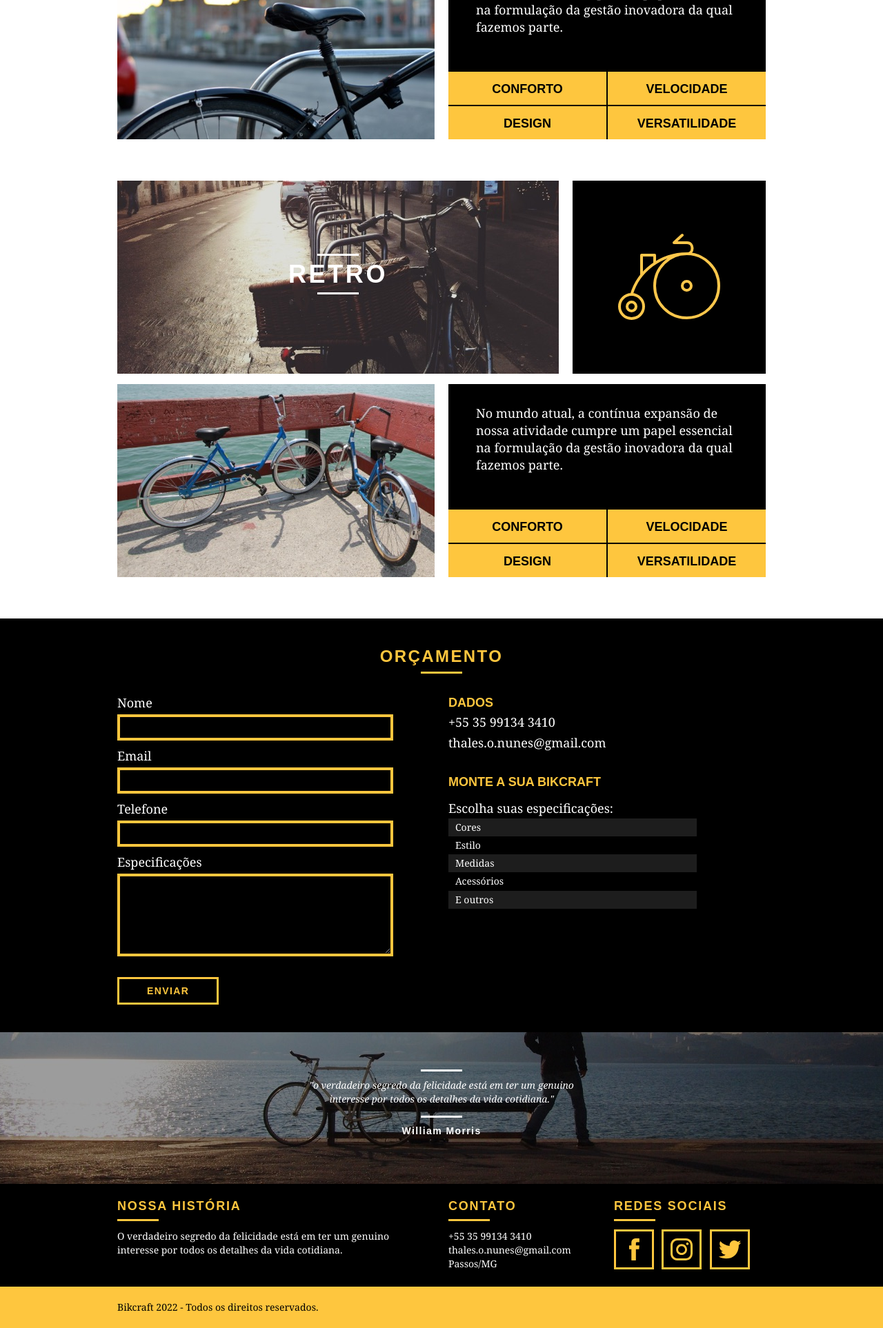
After one commit to thalesonunes/pequenos-projetos, a PHP site: page /produtos.html in a window 1280 px wide. The commit adds this page. Shown: the part 1321-3247 px from the top of the page at 69% size. Run offline with PHP 8.4, Linux system fonts and the light colour scheme.

Commit message:
Página de Produtos finalizada!

```diff
--- a/sabor-caipiria/css/style.css
+++ b/sabor-caipiria/css/style.css
@@ -408,7 +408,7 @@ img{
 /* SOBRE ==================================== */
 
 .interna-sobre{
-    background: url("../img/bg-sobre.jpg");
+    background: url("../img/bg-sobre.jpg") no-repeat center;
     background-size: cover;
 }
 
@@ -432,3 +432,166 @@ img{
 .foto-equipe{
     padding-top: 20px;
 }
+
+
+/* PRODUTOS ==================================== */
+
+.interna-produtos{
+    background: url("../img/bg-produtos.jpg") no-repeat center;
+    background-size: cover;
+}
+
+.produto-item{
+    padding-top: 60px;
+}
+
+.produto-item h2{
+    color: #fff;
+    font-size: 36px;
+    text-transform: uppercase;
+    letter-spacing: .1em;
+    font-weight: bold;
+    position: relative;
+    top: -180px;
+    text-align: center;
+    margin-bottom: -56px; /* por cauda do H2 "fantasma" */
+}
+
+.produto-item h2::after, .produto-item h2::before{
+    content: "";
+    display: block;
+    width: 60px;
+    height: 3px;
+    background-color: #fff;
+    margin: 6px auto;
+}
+
+.produto-icone{
+    background-color: #000;
+    padding: 70px 0;
+}
+.produto-icone img{
+    margin: 0 auto;
+}
+
+.produto-info{
+    background-color: #000;
+}
+.produto-info p{
+    color: #fff;
+    font-size: 18px;
+    line-height: 25px;
+    padding: 30px 40px;
+    height: 182px;
+}
+
+.produto-info ul li{
+    background-color: var(--yellow);
+    text-transform: uppercase;
+    font-size: 18px;
+    font-weight: bold;
+    line-height: 20px;
+    float: left;
+    width: 229px;
+    height: 48px;
+    text-align: center;
+    padding-top: 15px;
+}
+
+.produto-info ul li:nth-child(1), .produto-info ul li:nth-child(2){
+    margin-bottom: 2px;
+}
+
+.produto-info ul li:nth-child(odd){
+    margin-right: 2px;
+}
+
+
+/* Orçamento */
+
+.orcamento{
+    background-color: #000;
+    width: 100%;
+    margin-top: 60px;
+    padding: 40px 0;
+}
+
+.orcamento h2{
+    color: var(--yellow);
+}
+
+.orcamento h2::after{
+    background-color: var(--yellow);
+}
+
+.form{
+    padding-right: 60px;
+}
+
+.form label{
+    display: block;
+    color: #fff;
+    font-family: Georgia, 'Times New Roman', Times, serif;
+    font-size: 18px;
+    line-height: 25px;
+    margin-bottom: 4px;
+}
+
+.form input, .form textarea {
+    display: block;
+    width: 100%;
+    border: 4px solid var(--yellow);
+    background: none;
+    color: #fff;
+    padding: 7px;
+    margin-bottom: 10px;
+    outline: none;
+    font-size: 14px;
+    font-family: Georgia, 'Times New Roman', Times, serif;
+}
+
+.form textarea {
+    height: 120px;
+}
+
+.form button{
+    background: none;
+    padding: 7px 40px;
+    margin-top: 20px;
+}
+
+.orcamento-dados{
+    color: #fff;
+}
+
+.orcamento-dados h3{
+    font-size: 18px;
+    font-weight: bold;
+    line-height: 25px;
+    text-transform: uppercase;
+    color: var(--yellow);
+}
+
+.orcamento-dados p{
+    font-size: 18px;
+    line-height: 30px;
+    font-family: Georgia, 'Times New Roman', Times, serif;
+}
+
+.orcamento-dados ul{
+    padding-right: 100px;
+}
+.orcamento-dados ul li{
+    font-family: Georgia, 'Times New Roman', Times, serif;
+    font-size: 14px;
+    padding: 5px 10px;
+}
+
+.orcamento-dados ul li:nth-child(odd){
+    background-color: #1d1d1d;
+}
+
+.dados-email{
+    margin-top: 30px;
+    margin-bottom: 10px;
+}
--- /dev/null
+++ b/sabor-caipiria/produtos.html
@@ -0,0 +1,207 @@
+<!DOCTYPE html>
+<html lang="pt-br">
+	<head>
+		<meta charset="utf-8">
+		<title>Sabor Caipira</title>
+		<link rel="stylesheet" href="css/normalize.css">
+		<link rel="stylesheet" href="css/reset.css">
+		<link rel="stylesheet" href="css/grid.css">
+		<link rel="stylesheet" href="css/style.css">
+	</head>
+	<body>
+		<header class="header">
+			<div class="container">
+				<a href="index.html" class="grid-4">
+					<img src="img/bikcraft.svg" alt="Logotipo Bikcraft">
+				</a>
+				<nav class="header-menu grid-12">
+					<ul>
+						<li><a href="sobre.html">Sobre</a></li>
+						<li><a href="produtos.html" class="menu-ativo">Produtos</a></li>
+						<li><a href="portfolio.html">Portfólio</a></li>
+						<li><a href="contato.html">Contato</a></li>
+					</ul>
+				</nav>
+			</div>
+		</header>
+
+		<section class="introducao-interna interna-produtos">
+			<div class="container">
+				<h1>Produtos</h1>
+				<p>Conheça todos os nossos produtos</p>
+			</div>
+		</section>
+
+		<section class="container produto-item">
+			<div class="grid-11">
+				<img src="img/produtos/bikcraft-passeio-1.jpg" alt="Passeio 1">
+				<h2>Passeio</h2>
+			</div>
+			<div class="grid-5 produto-icone">
+				<img src="img/produtos/passeio.svg" alt="Passeio 1 - ícone">
+			</div>
+			<div class="grid-8">
+				<img src="img/produtos/bikcraft-passeio-2.jpg" alt="Passeio 2">
+			</div>
+			<div class="grid-8 produto-info">
+				<p>No mundo atual, a contínua expansão de nossa atividade cumpre um papel essencial na formulação da gestão inovadora da qual fazemos parte.</p>
+				<ul>
+					<li>Conforto</li>
+					<li>Velocidade</li>
+					<li>Design</li>
+					<li>Versatilidade</li>
+				</ul>
+			</div>
+		</section>
+
+		<section class="container produto-item">
+			<div class="grid-11">
+				<img src="img/produtos/bikcraft-esporte-1.jpg" alt="Esporte 1">
+				<h2>Esporte</h2>
+			</div>
+			<div class="grid-5 produto-icone">
+				<img src="img/produtos/esporte.svg" alt="Esporte 1 - ícone">
+			</div>
+			<div class="grid-8">
+				<img src="img/produtos/bikcraft-esporte-2.jpg" alt="Esporte 2">
+			</div>
+			<div class="grid-8 produto-info">
+				<p>No mundo atual, a contínua expansão de nossa atividade cumpre um papel essencial na formulação da gestão inovadora da qual fazemos parte.</p>
+				<ul>
+					<li>Conforto</li>
+					<li>Velocidade</li>
+					<li>Design</li>
+					<li>Versatilidade</li>
+				</ul>
+			</div>
+		</section>
+
+		<section class="container produto-item">
+			<div class="grid-11">
+				<img src="img/produtos/bikcraft-retro-1.jpg" alt="Retro 1">
+				<h2>Retro</h2>
+			</div>
+			<div class="grid-5 produto-icone">
+				<img src="img/produtos/retro.svg" alt="Retro 1 - ícone">
+			</div>
+			<div class="grid-8">
+				<img src="img/produtos/bikcraft-retro-2.jpg" alt="Retro 2">
+			</div>
+			<div class="grid-8 produto-info">
+				<p>No mundo atual, a contínua expansão de nossa atividade cumpre um papel essencial na formulação da gestão inovadora da qual fazemos parte.</p>
+				<ul>
+					<li>Conforto</li>
+					<li>Velocidade</li>
+					<li>Design</li>
+					<li>Versatilidade</li>
+				</ul>
+			</div>
+		</section>
+
+		<section class="orcamento">
+			<div class="container">
+				<h2 class="subtitulo">Orçamento</h2>
+				<form action="" id="form-orcamento" class="form grid-8">
+
+					<label for="nome">Nome</label>
+					<input type="text" id="nome" >
+
+					<label for="email">Email</label>
+					<input type="text" id="email" >
+
+					<label for="telefone">Telefone</label>
+					<input type="text" id="telefone" >
+
+					<label for="spec">Especificações</label>
+					<textarea id="spec"></textarea>
+
+					<button class="btn" type="submit">Enviar</button>
+
+				</form>
+
+				<div class="orcamento-dados grid-8">
+
+					<h3>Dados</h3>
+					<p>+55 35 99134 3410</p>
+					<p>thales.o.nunes@gmail.com</p>
+
+					<h3 class="dados-email">Monte a sua Bikcraft</h3>
+					<p>Escolha suas especificações:</p>
+					<ul>
+						<li>Cores</li>
+						<li>Estilo</li>
+						<li>Medidas</li>
+						<li>Acessórios</li>
+						<li>E outros</li>
+					</ul>
+
+				</div>
+
+			</div>
+		</section>
+
+
+
+
+
+
+
+		<section class="quebra">
+			<blockquote class="quote-externo container">
+				<p>"o verdadeiro segredo da felicidade está em ter um genuino interesse por todos os detalhes da vida cotidiana."</p>
+				<cite>William Morris</cite>
+			</blockquote>
+		</section>
+
+		<footer>
+			<div class="footer">
+				<div class="container">
+
+					<div class="grid-8 footer-historia">
+						<h3>Nossa História</h3>
+						<p>O verdadeiro segredo da felicidade está em ter um genuino interesse por todos os detalhes da vida cotidiana.</p>
+					</div>
+
+					<div class="grid-4 footer-contato">
+						<h3>Contato</h3>
+						<ul>
+							<li>+55 35 99134 3410</li>
+							<li>thales.o.nunes@gmail.com</li>
+							<li>Passos/MG</li>
+						</ul>
+					</div>
+
+					<div class="grid-4 footer-redes">
+						<h3>Redes Sociais</h3>
+						<ul>
+							<li>
+								<a href="http://facebook.com" target="_blank">
+									<img src="/img/redes-sociais/facebook.svg" alt="Facebook">
+								</a>
+							</li>
+							<li>
+								<a href="http://instagram.com" target="_blank">
+									<img src="/img/redes-sociais/instagram.svg" alt="Instagram">
+								</a>
+							</li>
+							<li>
+								<a href="http://twitter.com" target="_blank">
+									<img src="/img/redes-sociais/twitter.svg" alt="Twitter">
+								</a>
+							</li>
+						</ul>
+					</div>
+
+				</div>
+			</div>
+
+			<div class="copy">
+				<div class="container">
+					<p class="grid-16">Bikcraft 2022 - Todos os direitos reservados.</p>
+				</div>
+			</div>
+		</footer>
+
+
+	</body>
+</html>
```
